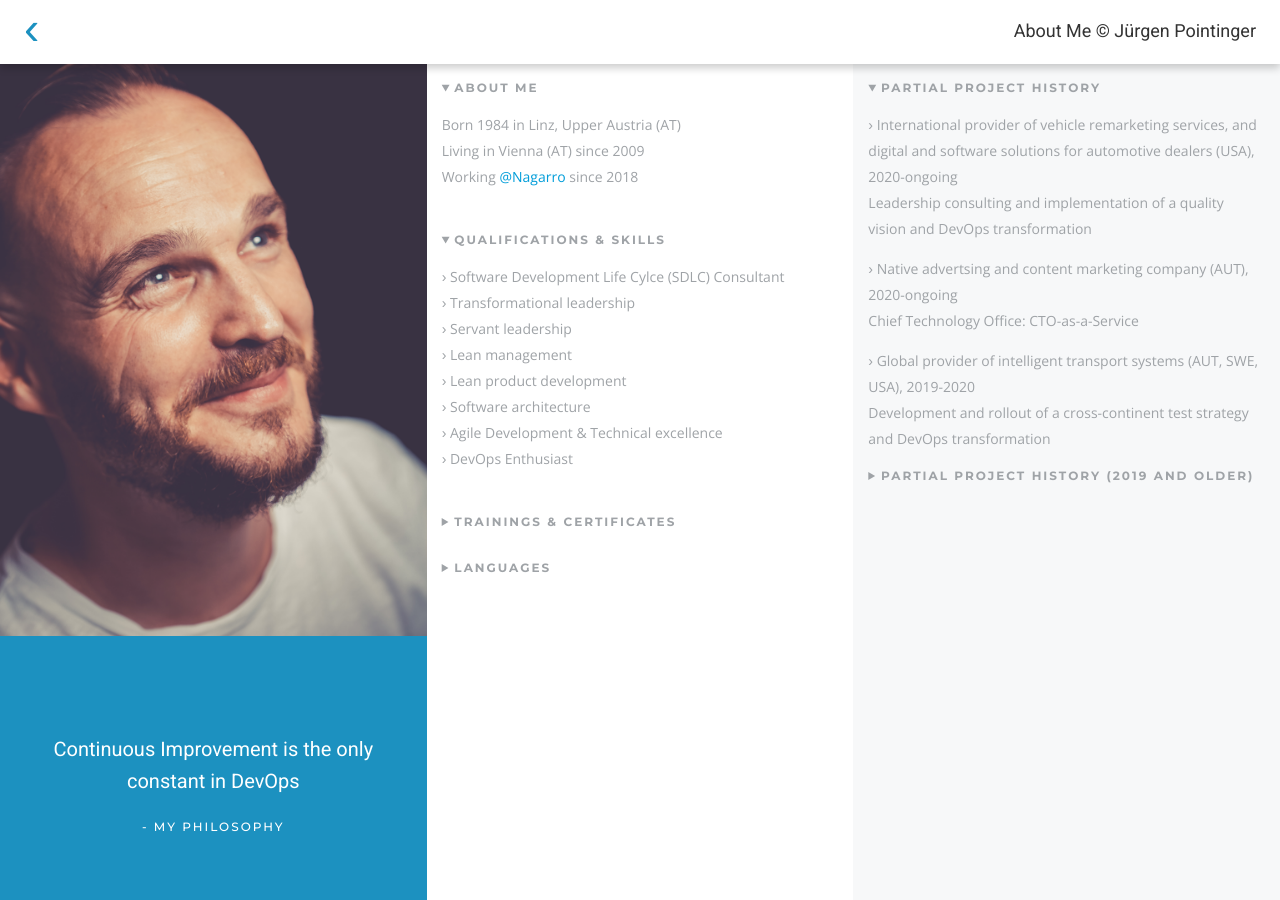
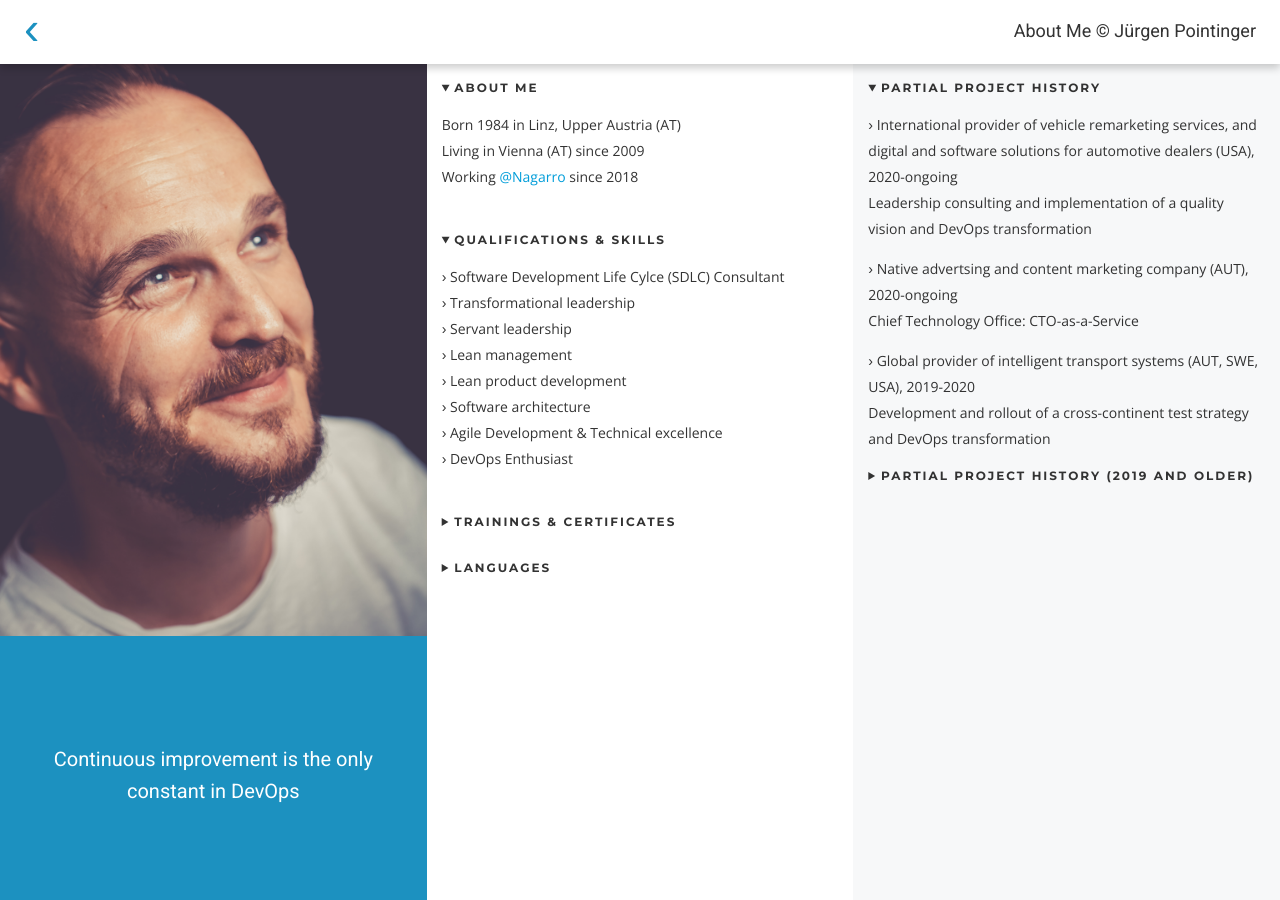
Before and after one commit to juergenpointinger/juergenpointinger.github.io, a Jekyll site: the page built from aboutme.html, in a window 1280 px wide and 900 px high. Built offline with Jekyll 4.4.1, drawn with Linux system fonts in a browser that asks for light colours.

Commit message:
Better fonts, color for the blog

```diff
--- a/aboutme.html
+++ b/aboutme.html
@@ -29,8 +29,7 @@
     <div class="profile"> </div>
 
     <div class="quote">
-      <h3>Continuous Improvement is the only constant in DevOps</h3>
-      <div class="caps white">- My Philosophy</div>
+      <h3>Continuous improvement is the only constant in DevOps</h3>
     </div>
 
     <div class="imprint">
--- a/assets/css/blog.css
+++ b/assets/css/blog.css
@@ -1,6 +1,6 @@
 body {
   font-family: prompt, sans-serif;
-  color: #525f7f;
+  color: rgba(0,0,0,0.8);
 }
 
 .background {
--- a/assets/css/fonts.css
+++ b/assets/css/fonts.css
@@ -101,7 +101,7 @@
 
 .caps {
   font-family: Montserrat, sans-serif;
-  color: #9fa3a7;
+  color: rgba(0,0,0,0.8);
   font-size: 12px;
   line-height: 20px;
   font-weight: 500;
@@ -115,6 +115,10 @@
 
 .caps.white {
   color: #fff;
+}
+
+.caps.grey {
+  color: #9fa3a7;
 }
 
 .text.white {
--- a/assets/css/grid-aboutme.css
+++ b/assets/css/grid-aboutme.css
@@ -52,7 +52,7 @@
 
 .qualifications {
   grid-area: 1 / 3 / 5 / 5;
-  color: #9fa3a7;
+  color:rgba(0,0,0,0.8);
 
   display: flex;
   flex-direction: column;
@@ -62,7 +62,7 @@
 .projects {
   grid-area: 1 / 5 / 5 / 7;
   background-color: #f7f8f9;
-  color: #9fa3a7;
+  color: rgba(0,0,0,0.8);
 
   display: flex;
   flex-direction: column;
--- a/index.html
+++ b/index.html
@@ -24,7 +24,7 @@
   <div class="grid">
     <div class="devops">
       <div class="inner-content">
-        <div class="caps">LEARN MORE</div>
+        <div class="caps grey">LEARN MORE</div>
         <h2>How to use DevOps in the Wild</h2>
         <a href="./categories#DevOps" class="arrow-link">LEARN <span class="arrow">›</span></a>
       </div>
@@ -37,7 +37,7 @@
         nor the most intelligent that survives.
         It is the one that is most adaptable to change.
       </h2>
-      <div class="caps">- Charles Darwin</div>
+      <div class="caps grey">- Charles Darwin</div>
     </div>
 
     <div class="photography">
```
